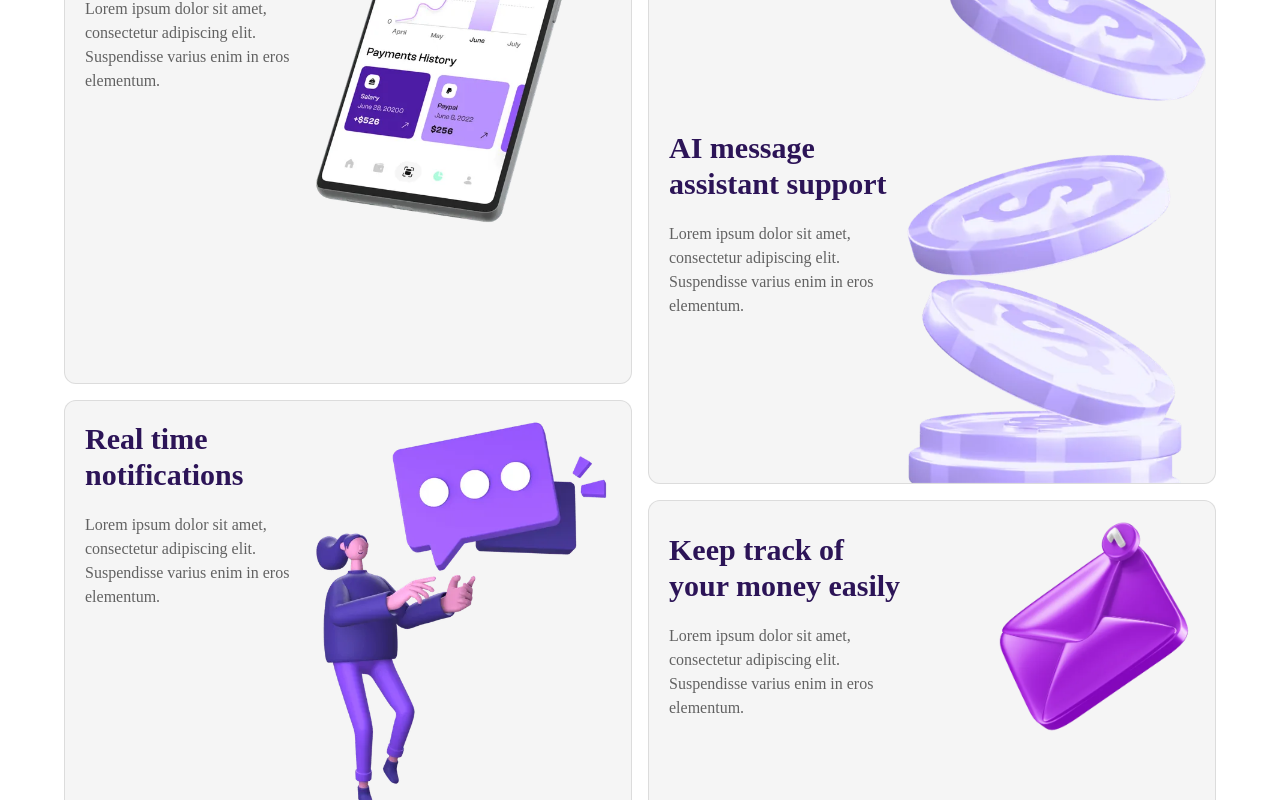
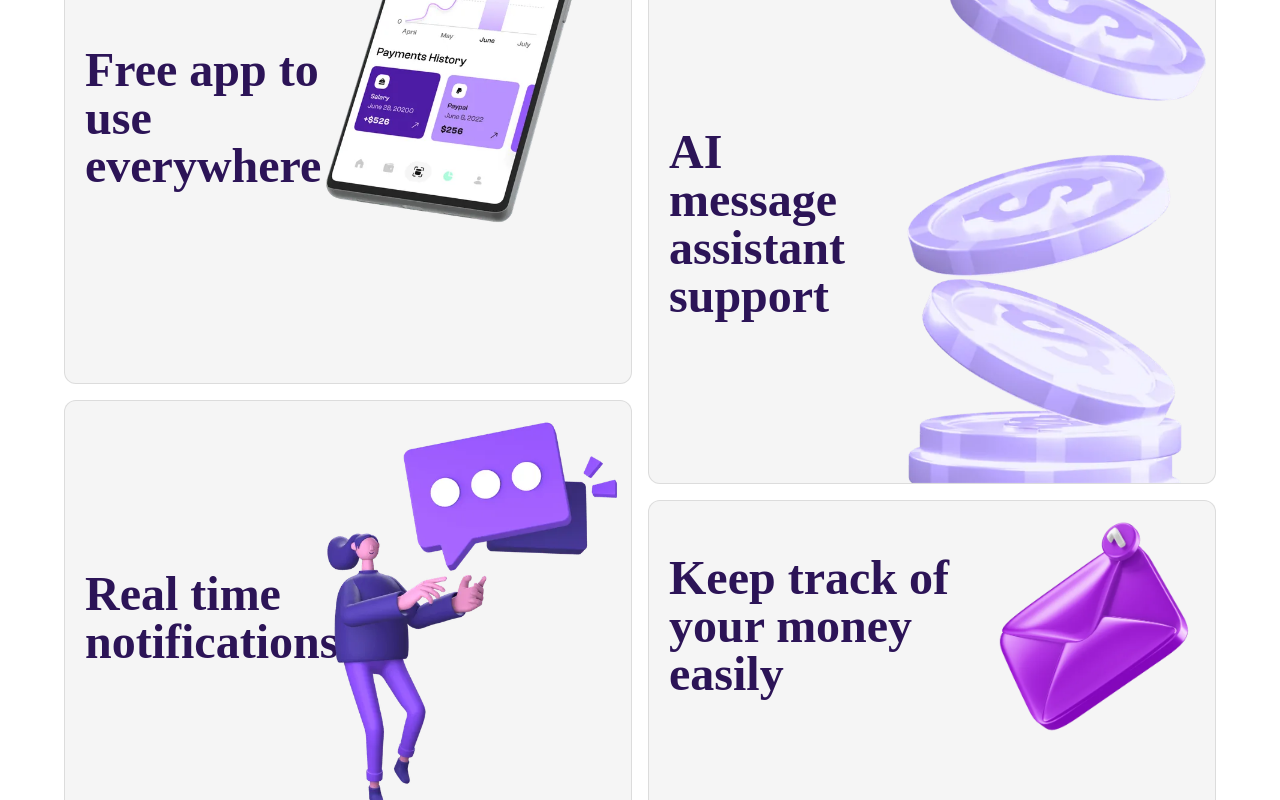
Before and after one commit to MahfoozMindIt/gsapReact, a React (Vite) app: page / in a window 1280 px wide. Shown: the part 6400-7200 px from the top of the page. Built offline with nearby package versions, Linux system fonts and the light colour scheme; a web font is replaced by a local one.

Commit message:
pages commit

```diff
--- a/src/pages/Cards.jsx
+++ b/src/pages/Cards.jsx
@@ -573,7 +573,9 @@ Spend safer online  <br className=''/> with our card security measures
 <div className='text-white md:w-[50%] flex flex-col justify-center'>
     <h2 className='text-5xl lg:text-6xl font-extrabold pt-14 lg:pt-0 pb-7'>
     Contactless payments</h2>
-    <p className='lg:w-[75%]'>Lorem ipsum dolor sit amet consectetur adipisicing elit. Labore ea laborum laudantium veniam iste neque beatae porro alias voluptate, accusamus, temporibus tempora eos natus, tenetur esse!</p>
+    <p className='lg:w-[75%]'>Spend your crypto with a tap,
+contactless, borderless, effortless
+The future of payments is with Xcard.</p>
 </div>
 <img src={a1} alt="" className='md:w-[50%] pt-20 rounded-2xl'/>
 </div>
@@ -581,23 +583,26 @@ Spend safer online  <br className=''/> with our card security measures
 <div className='text-white md:w-[50%] flex flex-col justify-center'>
     <h2 className='text-5xl lg:text-6xl font-extrabold pt-14 lg:pt-0 pb-7'>
     Flexible payments</h2>
-    <p className='lg:w-[75%]'>Lorem ipsum dolor sit amet consectetur adipisicing elit. Labore ea laborum laudantium veniam iste neque beatae porro alias voluptate, accusamus, temporibus tempora eos natus, tenetur esse!</p>
+    <p className='lg:w-[75%]'>Your money, your rules.
+Flexible payment options
+Pay however works best for you.</p>
 </div>
 <img src={a2} alt="" className='md:w-[50%] pt-20 rounded-2xl'/>
 </div>
-<div id='card_3' className='bg-primary card3  flex flex-col gap-20 md:flex-row rounded-2xl md:p-20 p-5 py-14'>
+{/* <div id='card_3' className='bg-primary card3  flex flex-col gap-20 md:flex-row rounded-2xl md:p-20 p-5 py-14'>
 <div className='text-white md:w-[50%] flex flex-col justify-center'>
     <h2 className='lg:text-6xl text-5xl font-extrabold pt-14 lg:pt-0 pb-7'>
     Introductory APR</h2>
     <p className='lg:w-[75%]'>Lorem ipsum dolor sit amet consectetur adipisicing elit. Labore ea laborum laudantium veniam iste neque beatae porro alias voluptate, accusamus, temporibus tempora eos natus, tenetur esse!</p>
 </div>
 <img src={a3} alt="" className='md:w-[50%] pt-20 rounded-2xl'/>
-</div>
+</div> */}
 <div id='card_4' className='bg-primary card4  flex flex-col gap-20 md:flex-row rounded-2xl md:p-20 p-5 py-14'>
 <div className='text-white md:w-[50%] flex flex-col justify-center'>
     <h2 className='lg:text-6xl text-5xl font-extrabold pt-14 lg:pt-0 pb-7'>
     ‍Real-time fraud monitoring</h2>
-    <p className='lg:w-[75%]'>Lorem ipsum dolor sit amet consectetur adipisicing elit. Labore ea laborum laudantium veniam iste neque beatae porro alias voluptate, accusamus, temporibus tempora eos natus, tenetur esse!</p>
+    <p className='lg:w-[75%]'>Real-time alerts for anything unusual ,Crypto card without stress.
+    Continuous fraud monitoring around the clock.</p>
 </div>
 <img src={a4} alt="" className='md:w-[50%] pt-20 rounded-2xl'/>
 </div>
--- a/src/pages/Home.jsx
+++ b/src/pages/Home.jsx
@@ -369,7 +369,7 @@ Lorem ipsum dolor sit amet, consectetur adipiscing elit. Suspendisse varius enim
     <h2 className='text-hover font-extrabold sec4h text-center xl:text-start text-4xl md:text-7xl'>An app that does it all in one place
     </h2>
     <p className='text-hover text-md sec4p text-center xl:text-start xl:w-[90%] font-medium'>
-    Effortless Crypto Deposits  Quick, Simple, Secure,  Top up your XCard with USDC, USDT, BTC, or ETH—straight from your wallet.
+    Effortless Crypto Deposits  Quick, Simple, Secures,  Top up your XCard with USDC, USDT, BTC, or ETH—straight from your wallet.
     </p>
   <section className='flex flex-col gap-5 w-full items-center xl:items-start'>
   <div className='flex items-center sec4p1 gap-3'>
@@ -470,8 +470,7 @@ sell crypto.</h2>
 <h2 className='text-center text-4xl md:text-7xl sec3h font-extrabold text-hover'>
 Why Choose Xcard
 </h2>
-<p className='text-center text-hover sec3p w-[80%]'>
-Lorem ipsum dolor sit amet, consectetur adipiscing elit. Suspendisse varius enim in eros elementum.
+<p className='text-center text-hover sec3p w-[80%]'>Effortless Crypto Deposits Quick, Simple, Secures, Top up your XCard with USDC, USDT, BTC, or ETH—straight from your wallet.
 </p>
 </div>
 
@@ -479,9 +478,8 @@ Lorem ipsum dolor sit amet, consectetur adipiscing elit. Suspendisse varius enim
 <section className='flex flex-col gap-4'>
 <div className='bg-[whitesmoke] border-[rgba(0,0,0,0.1)] h-[500px] rounded-xl border-[1px] p-5'>
 <main className='flex flex-col   md:justify-between xl:flex-row '>
-<div className=' flex flex-col gap-5 w-[45%]'>
-  <h2 className='xl:text-3xl font-extrabold text-2xl text-hover'>Free app to use everywhere</h2>
-  <p className='opacity-[0.6] font-light'>Lorem ipsum dolor sit amet, consectetur adipiscing elit. Suspendisse varius enim in eros elementum.</p>
+<div className=' flex flex-col gap-5 w-[50%] items-center  justify-center'>
+  <h2 className='xl:text-5xl font-extrabold text-2xl text-hover'>Free app to use everywhere</h2>
 
 </div>
 <img src={r1} alt="" className='w-[300px] relative -top-25'/>
@@ -490,9 +488,8 @@ Lorem ipsum dolor sit amet, consectetur adipiscing elit. Suspendisse varius enim
 
 <div className='bg-[whitesmoke] border-[rgba(0,0,0,0.1)] h-[500px] rounded-xl border-[1px] p-5'>
 <main className='flex flex-col   md:justify-between xl:flex-row '>
-<div className=' flex flex-col gap-5 w-[45%]'>
-  <h2 className='xl:text-3xl font-extrabold text-2xl text-hover'>Real time notifications</h2>
-  <p className='opacity-[0.6] font-light'>Lorem ipsum dolor sit amet, consectetur adipiscing elit. Suspendisse varius enim in eros elementum.</p>
+<div className=' flex flex-col gap-5 w-[45%] justify-center'>
+  <h2 className='xl:text-5xl font-extrabold text-2xl  text-hover'>Real time notifications</h2>
 
 </div>
 <img src={r3} alt="" className='w-[300px]'/>
@@ -502,9 +499,8 @@ Lorem ipsum dolor sit amet, consectetur adipiscing elit. Suspendisse varius enim
 <section className='flex flex-col gap-4'>
   <div className='bg-[whitesmoke] border-[rgba(0,0,0,0.1)] h-[600px] rounded-xl border-[1px] p-5'>
 <main className='flex flex-col   md:justify-between xl:flex-row '>
-<div className=' flex flex-col justify-center gap-5 w-[45%]'>
-  <h2 className='xl:text-3xl font-extrabold text-2xl text-hover'>AI message assistant support</h2>
-  <p className='opacity-[0.6] font-light'>Lorem ipsum dolor sit amet, consectetur adipiscing elit. Suspendisse varius enim in eros elementum.</p>
+<div className=' flex flex-col justify-center gap-5 w-50%]'>
+  <h2 className='xl:text-5xl font-extrabold text-2xl text-hover'>AI message assistant support</h2>
 
 </div>
 <img src={r2} alt="" className='w-[300px] relative -top-23 scale-[1.1]'/>
@@ -512,15 +508,15 @@ Lorem ipsum dolor sit amet, consectetur adipiscing elit. Suspendisse varius enim
 </div>
 <div className='bg-[whitesmoke] border-[rgba(0,0,0,0.1)] h-[400px] rounded-xl border-[1px] p-5'>
 <main className='flex flex-col   md:justify-between xl:flex-row '>
-<div className=' flex flex-col justify-center gap-5 w-[45%]'>
-  <h2 className='xl:text-3xl font-extrabold text-2xl text-hover'>Keep track of your money easily</h2>
-  <p className='opacity-[0.6] font-light'>Lorem ipsum dolor sit amet, consectetur adipiscing elit. Suspendisse varius enim in eros elementum.</p>
+<div className=' flex flex-col justify-center gap-5 w-[59%]'>
+  <h2 className='xl:text-5xl font-extrabold text-2xl text-hover'>Keep track of your money easily</h2>
+
 
 </div>
 <img src={r4} alt="" className='w-[200px]'/>
 </main>
 </div></section>
-<div className='bg-[whitesmoke] col-span-2 border-[rgba(0,0,0,0.1)]  rounded-xl border-[1px] p-5'>
+{/* <div className='bg-[whitesmoke] col-span-2 border-[rgba(0,0,0,0.1)]  rounded-xl border-[1px] p-5'>
 <main className='flex flex-col   md:justify-between xl:flex-row '>
 <div className=' flex flex-col justify-center gap-5 w-[45%]'>
   <h2 className='xl:text-5xl  font-extrabold text-2xl text-hover'>Get the app with <br/> 30k 5 star reviws</h2>
@@ -531,7 +527,7 @@ Lorem ipsum dolor sit amet, consectetur adipiscing elit. Suspendisse varius enim
 </div>
 <img src={r5} alt="" className='w-[350px] bg-primary'/>
 </main>
-</div>
+</div> */}
 </div>
 
 
@@ -581,7 +577,7 @@ Lorem ipsum dolor sit amet, consectetur adipiscing elit. Suspendisse varius enim
 <img src={r4} alt="" className='w-[200px]'/>
 </main>
 </div>
-<div className='bg-[whitesmoke] md:col-span-2 border-[rgba(0,0,0,0.1)]  rounded-xl border-[1px] p-5'>
+{/* <div className='bg-[whitesmoke] md:col-span-2 border-[rgba(0,0,0,0.1)]  rounded-xl border-[1px] p-5'>
 <main className='flex flex-col   md:justify-between md:flex-row gap-14'>
 <div className=' flex flex-col justify-center gap-5 md:w-[45%]'>
   <h2 className='lg:text-4xl  font-extrabold text-2xl text-hover'>Get the app with <br/> 30k 5 star reviews</h2>
@@ -592,7 +588,7 @@ Lorem ipsum dolor sit amet, consectetur adipiscing elit. Suspendisse varius enim
 </div>
 <img src={r5} alt="" className='w-[350px] bg-primary'/>
 </main>
-</div>
+</div> */}
 </div>
 
 </main></section>
--- a/src/styles/Cards.css
+++ b/src/styles/Cards.css
@@ -77,7 +77,7 @@
 .card1 {
     position: sticky;
     top: 3%;
-    scale: 0.7;
+    scale: 0.8;
     padding-top: calc(var(--index) * var(--card-top-offset));
     border-radius: 20px;
 
@@ -85,16 +85,8 @@
 .card2 {
     position: sticky;
     top: 3%;
-    scale: 0.8;
+    scale: 0.9;
 
-    padding-top: calc(var(--index) * var(--card-top-offset));
-    border-radius: 20px;
-
-}
-.card3 {
-    position: sticky;
-    top: 3%;
-    scale: 0.9;
     padding-top: calc(var(--index) * var(--card-top-offset));
     border-radius: 20px;
 
```
Also changed, not shown: 25 other files (tests, documents, lock files or other folders).
